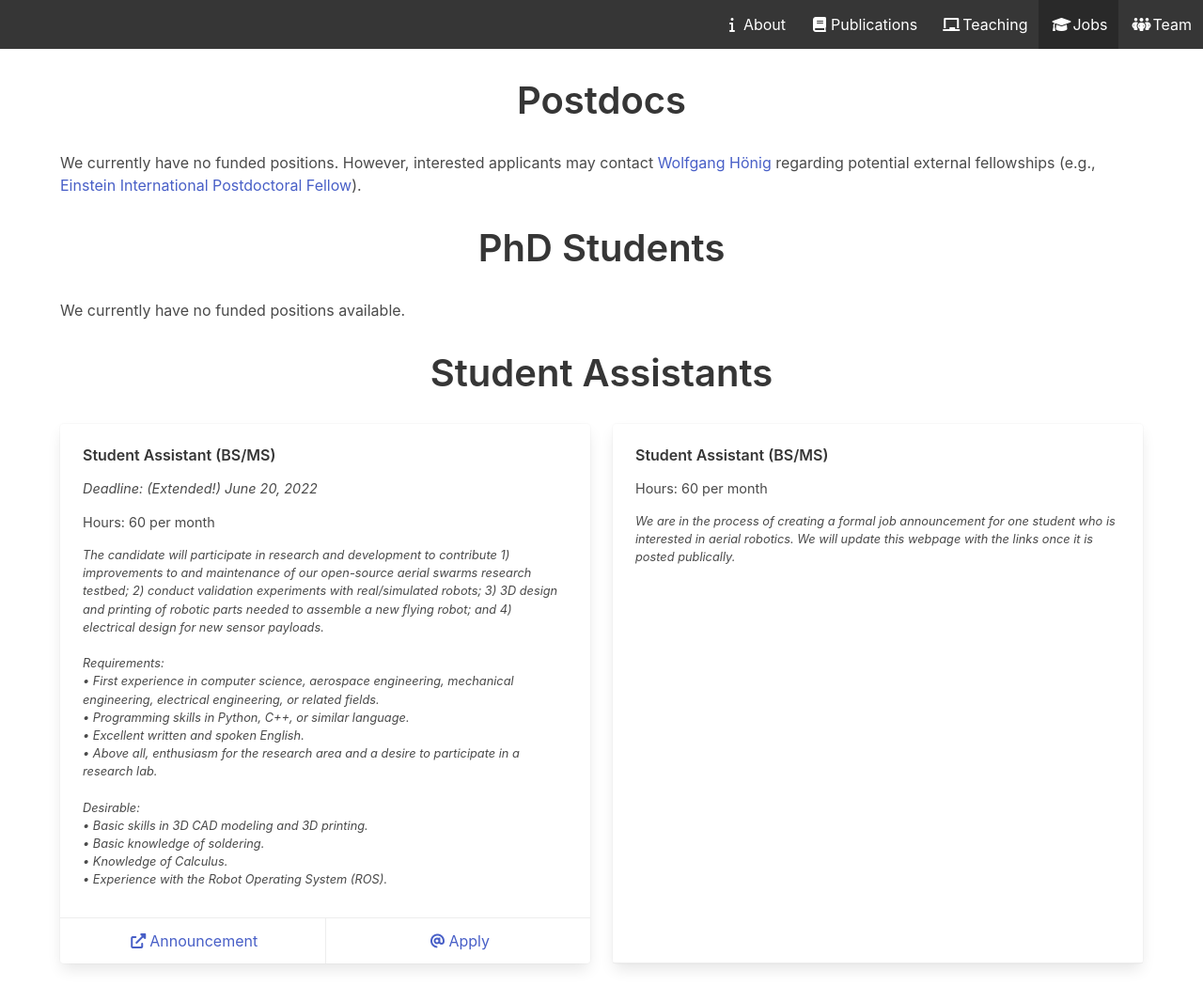
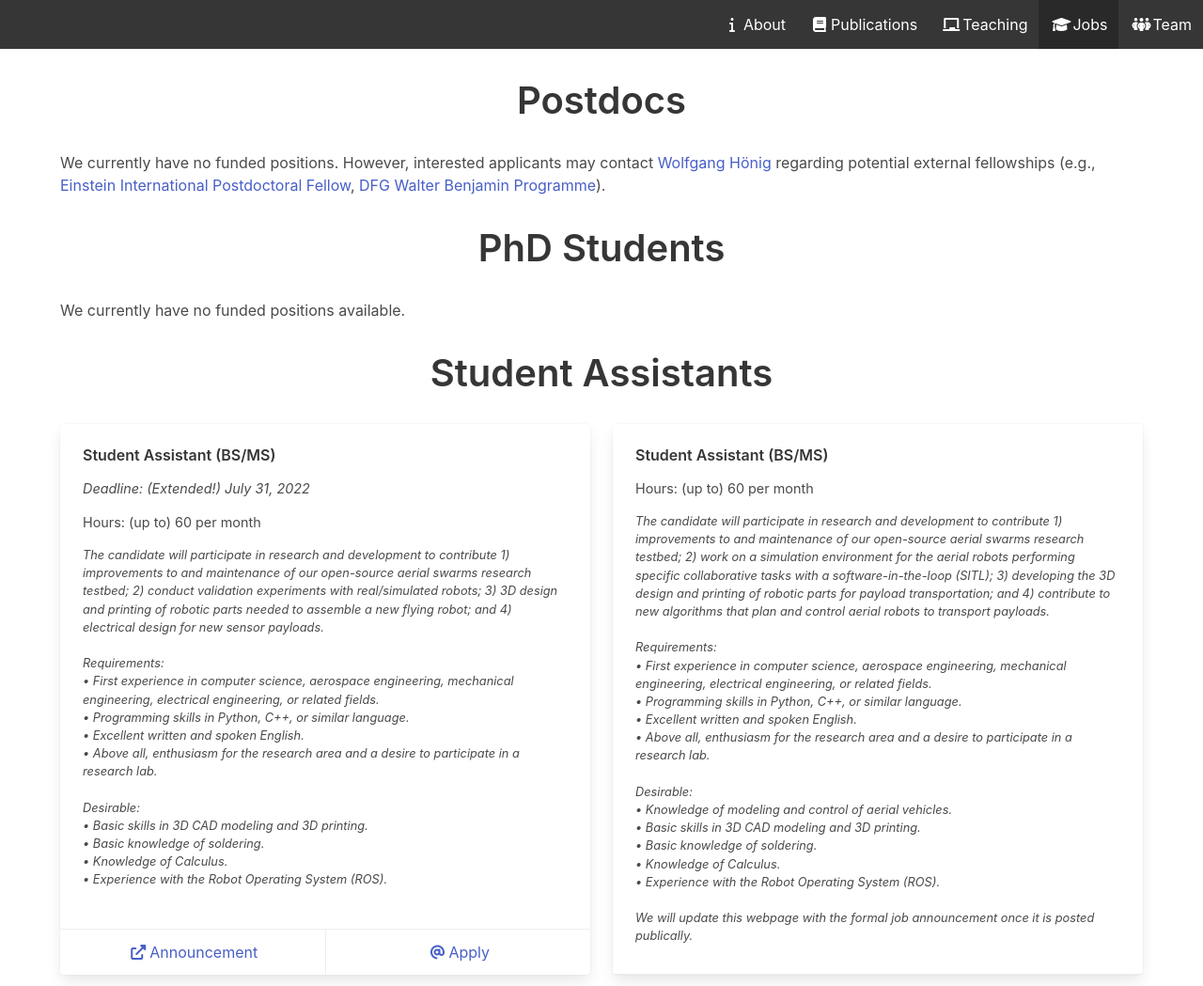
Before and after one commit to IMRCLab/imrclab.github.io, a Jekyll site: the page built from jobs.html, in a window 1280 px wide. Shown: the whole page at 94% size. Built offline with Jekyll 4.4.1, drawn with Linux system fonts in a browser that asks for light colours.

Commit message:
update job announcements

```diff
--- a/_data/jobs.yml
+++ b/_data/jobs.yml
@@ -1,6 +1,6 @@
 - name: "Student Assistant (BS/MS)"
-  hours: 60 per month
-  deadline: (Extended!) June 20, 2022
+  hours: (up to) 60 per month
+  deadline: (Extended!) July 31, 2022
   reference: 3434T35/22
   announcement: https://tubcloud.tu-berlin.de/s/AYS7eDfzFEYs494/download?path=%2FFak.%20IV&files=3434T35%2022.pdf&downloadStartSecret=pskruu70wq
   note: |
@@ -19,6 +19,21 @@
         • Experience with the Robot Operating System (ROS).
 
 - name: "Student Assistant (BS/MS)"
-  hours: 60 per month
+  hours: (up to) 60 per month
   note: |
-    We are in the process of creating a formal job announcement for one student who is interested in aerial robotics. We will update this webpage with the links once it is posted publically.
+    The candidate will participate in research and development to contribute 1) improvements to and maintenance of our open-source aerial swarms research testbed; 2) work on a simulation environment for the aerial robots performing specific collaborative tasks with a software-in-the-loop (SITL); 3) developing the 3D design and printing of robotic parts for payload transportation; and 4) contribute to new algorithms that plan and control aerial robots to transport payloads.
+
+    Requirements:
+        • First experience in computer science, aerospace engineering, mechanical engineering, electrical engineering, or related fields.
+        • Programming skills in Python, C++, or similar language.
+        • Excellent written and spoken English.
+        • Above all, enthusiasm for the research area and a desire to participate in a research lab.
+
+    Desirable:
+        • Knowledge of modeling and control of aerial vehicles.
+        • Basic skills in 3D CAD modeling and 3D printing.
+        • Basic knowledge of soldering.
+        • Knowledge of Calculus.
+        • Experience with the Robot Operating System (ROS).
+
+    We will update this webpage with the formal job announcement once it is posted publically.
--- a/jobs.html
+++ b/jobs.html
@@ -8,7 +8,7 @@ title: IMRC Jobs
 </div>
 
 <div class="container">
-We currently have no funded positions. However, interested applicants may contact <a href="mailto:hoenig (at) tu-berlin (dot) de">Wolfgang Hönig</a> regarding potential external fellowships (e.g., <a href="https://www.einsteinfoundation.de/en/programmes/einstein-international-postdoctoral-fellow/">Einstein International Postdoctoral Fellow</a>).
+We currently have no funded positions. However, interested applicants may contact <a href="mailto:hoenig (at) tu-berlin (dot) de">Wolfgang Hönig</a> regarding potential external fellowships (e.g., <a href="https://www.einsteinfoundation.de/en/programmes/einstein-international-postdoctoral-fellow/">Einstein International Postdoctoral Fellow</a>, <a href="https://www.dfg.de/en/research_funding/programmes/individual/walter_benjamin/index.html">DFG Walter Benjamin Programme</a>).
 </div>
 
 <div class="section-heading">
```
